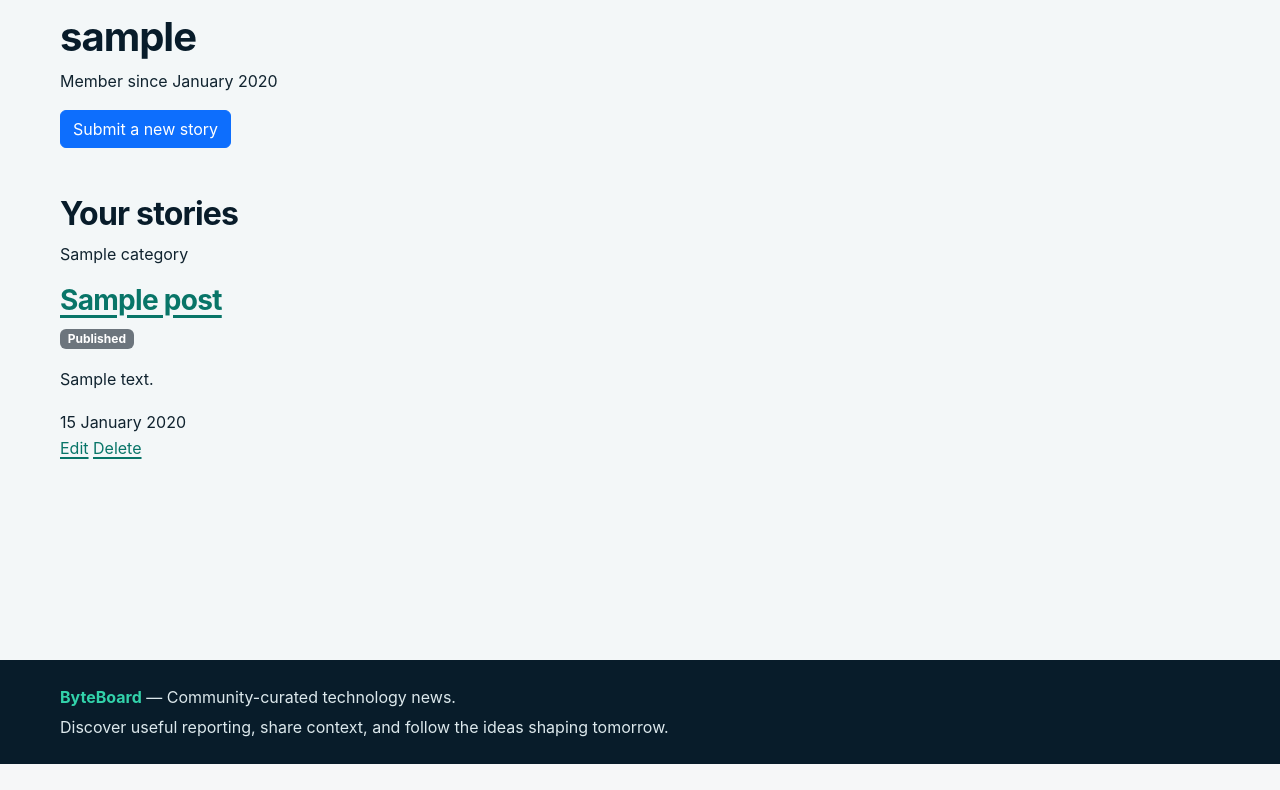
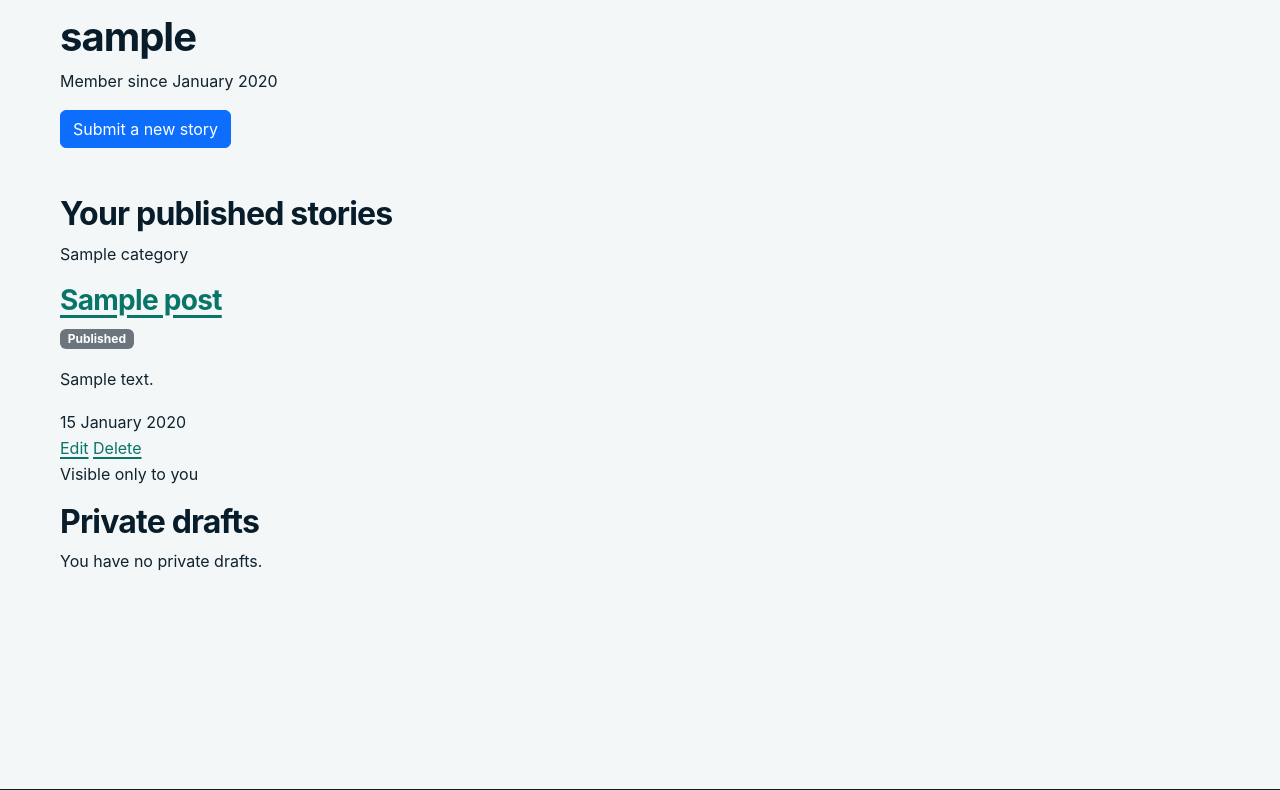
Before and after one commit to AbdulkadirKhoujja/codeinstitute-milestone-3-project, a Django app: a page that uses templates/accounts/profile.html in a window 1280 px wide. Shown: the part 223-1013 px from the top of the page. Before the commit the page ends 987 px from the top, so only its background shows below. Run offline with Django 5.2, Linux system fonts and the light colour scheme; a user stored in the database is signed in; tables that the repository leaves empty hold one stand-in row (values such as "Sample post").

Commit message:
feat: separate private profile drafts

```diff
--- a/accounts/views.py
+++ b/accounts/views.py
@@ -42,15 +42,20 @@ def profile(request, username):
     """Show public account details and published submissions."""
     profile_user = get_object_or_404(get_user_model(), username=username)
     is_owner = request.user.is_authenticated and request.user == profile_user
-    posts = profile_user.posts.all()
-    if not is_owner:
-        posts = posts.filter(status=Post.Status.PUBLISHED)
-    posts = posts.select_related("category")
+    posts = profile_user.posts.filter(
+        status=Post.Status.PUBLISHED,
+    ).select_related("category")
+    draft_posts = profile_user.posts.none()
+    if is_owner:
+        draft_posts = profile_user.posts.filter(
+            status=Post.Status.DRAFT,
+        ).select_related("category")
     return render(
         request,
         "accounts/profile.html",
         {
             "profile_user": profile_user,
+            "draft_posts": draft_posts,
             "is_owner": is_owner,
             "posts": posts,
         },
--- a/templates/accounts/profile.html
+++ b/templates/accounts/profile.html
@@ -14,23 +14,11 @@
     </header>
 
     <section aria-labelledby="profile-posts-heading">
-      <h2 id="profile-posts-heading">{% if is_owner %}Your stories{% else %}Published stories{% endif %}</h2>
+      <h2 id="profile-posts-heading">{% if is_owner %}Your published stories{% else %}Published stories{% endif %}</h2>
       {% if posts %}
         <div class="profile-posts">
           {% for post in posts %}
-            <article class="profile-post">
-              <p class="eyebrow">{{ post.category.name }}</p>
-              <h3><a href="{% url 'news:post-detail' post.pk %}">{{ post.title }}</a></h3>
-              {% if is_owner %}<p><span class="badge text-bg-secondary">{{ post.get_status_display }}</span></p>{% endif %}
-              <p>{{ post.summary }}</p>
-              <time datetime="{{ post.created_at|date:'c' }}">{{ post.created_at|date:"j F Y" }}</time>
-              {% if is_owner %}
-                <div class="owner-actions" aria-label="Manage {{ post.title }}">
-                  <a href="{% url 'news:post-update' post.pk %}">Edit</a>
-                  <a href="{% url 'news:post-delete' post.pk %}">Delete</a>
-                </div>
-              {% endif %}
-            </article>
+            {% include "includes/profile-post-card.html" %}
           {% endfor %}
         </div>
       {% else %}
@@ -41,5 +29,21 @@
         {% endif %}
       {% endif %}
     </section>
+
+    {% if is_owner %}
+      <section class="private-drafts" aria-labelledby="profile-drafts-heading">
+        <p class="eyebrow">Visible only to you</p>
+        <h2 id="profile-drafts-heading">Private drafts</h2>
+        {% if draft_posts %}
+          <div class="profile-posts">
+            {% for post in draft_posts %}
+              {% include "includes/profile-post-card.html" %}
+            {% endfor %}
+          </div>
+        {% else %}
+          <p>You have no private drafts.</p>
+        {% endif %}
+      </section>
+    {% endif %}
   </section>
 {% endblock %}
--- /dev/null
+++ b/templates/includes/profile-post-card.html
@@ -0,0 +1,13 @@
+<article class="profile-post">
+  <p class="eyebrow">{{ post.category.name }}</p>
+  <h3><a href="{% url 'news:post-detail' post.pk %}">{{ post.title }}</a></h3>
+  {% if is_owner %}<p><span class="badge text-bg-secondary">{{ post.get_status_display }}</span></p>{% endif %}
+  <p>{{ post.summary }}</p>
+  <time datetime="{{ post.created_at|date:'c' }}">{{ post.created_at|date:"j F Y" }}</time>
+  {% if is_owner %}
+    <div class="owner-actions" aria-label="Manage {{ post.title }}">
+      <a href="{% url 'news:post-update' post.pk %}">Edit</a>
+      <a href="{% url 'news:post-delete' post.pk %}">Delete</a>
+    </div>
+  {% endif %}
+</article>
```
Also changed, not shown: accounts/tests/test_profiles.py (+2 -1 lines).
